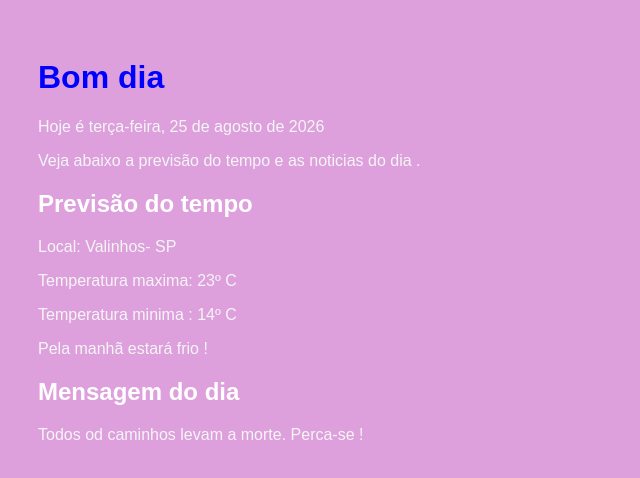
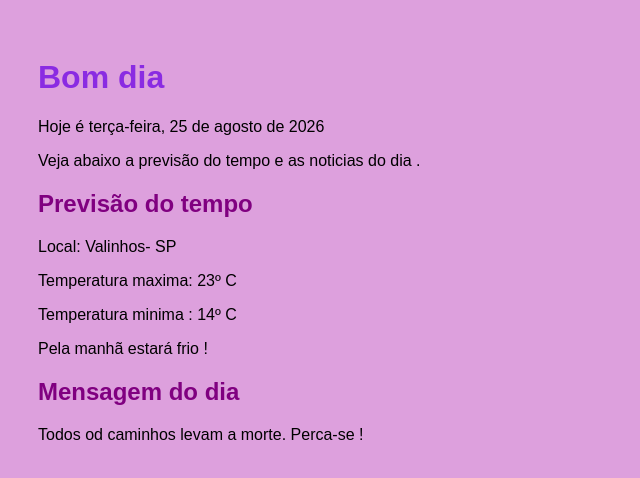
Before and after one commit to mariaeoliveira25-debug/saudacaoes, a plain HTML site: page index.html in a window 1280 px wide. Shown: the whole page, without its empty margins (0-640 px from the left). Drawn offline with Linux system fonts and the light colour scheme.

Commit message:
first commit

```diff
--- a/css/style.css
+++ b/css/style.css
@@ -1,15 +1,15 @@
 body {
     background-color: plum;
-    color: whitesmoke;
+    color: black;
     font-family: Arial, Helvetica, sans-serif;
     padding: 30px;
 
 }
 h1 {
-    color :blue;
+    color :blueviolet;
 
 }
 
 h2 {
-    color:white
+    color:purple
 }
```
